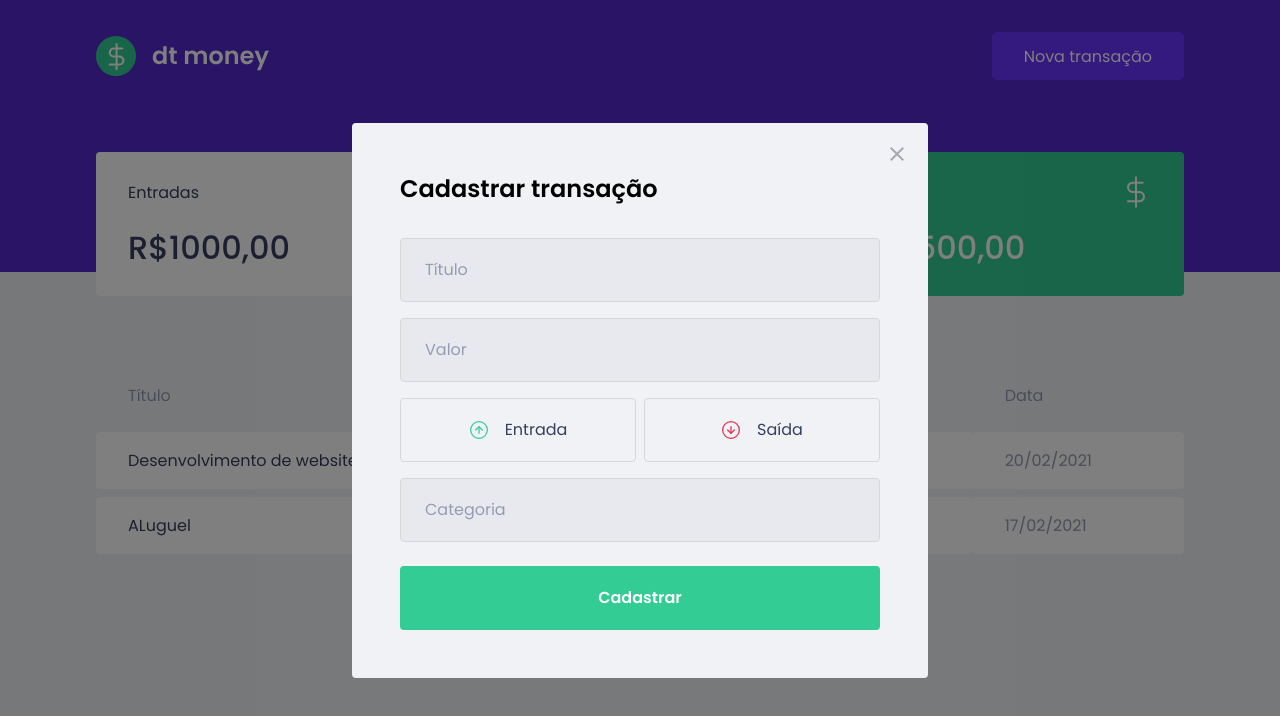
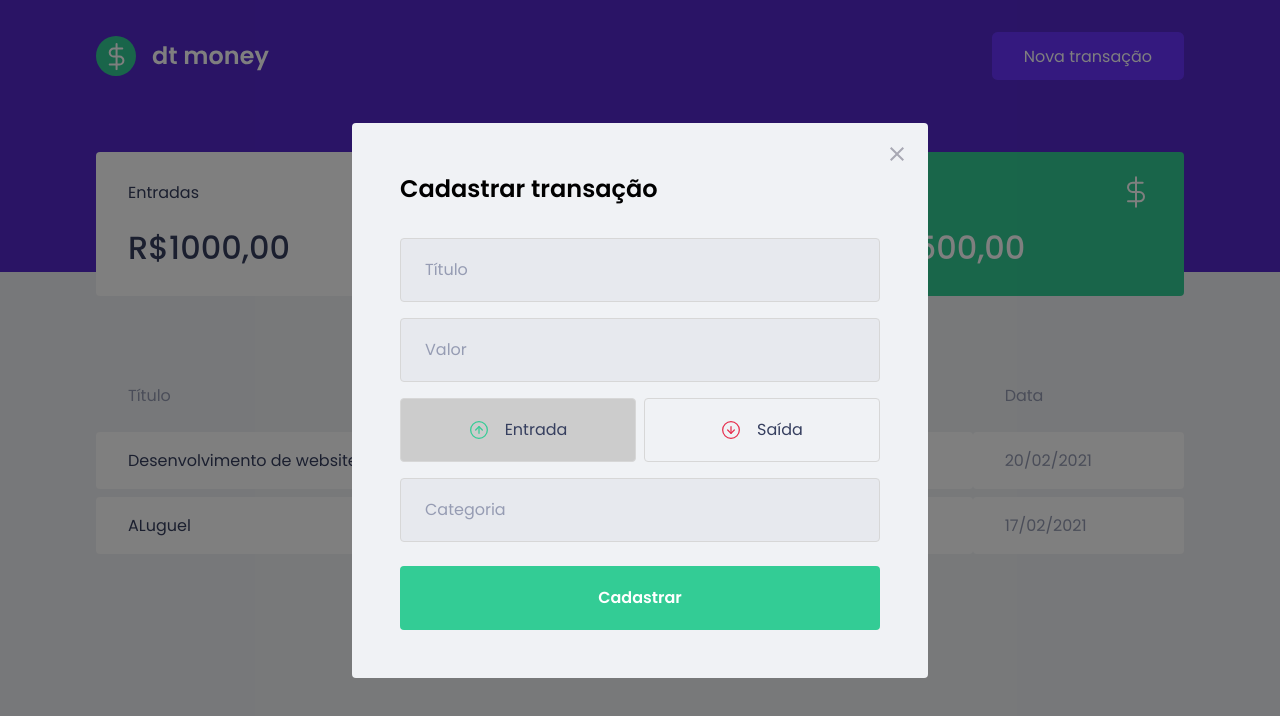
Before and after one commit to jeszgama/trilha-reactjs-chapter2, a React (Create React App) app in the folder dtmoney/: page / in a window 1280 px wide. Both pictures are taken after a click on the button "Nova transação". Shown: the top 716 px of the page. Built offline with nearby package versions, Linux system fonts and the light colour scheme; no server answers; what miragejs would draw is missing.

Commit message:
--cores-dos-botoes

```diff
--- a/dtmoney/src/components/NewTransactionModal/index.tsx
+++ b/dtmoney/src/components/NewTransactionModal/index.tsx
@@ -2,7 +2,10 @@
 import incomeImg from '../../assets/income.svg';
 import outcomeImg from '../../assets/outcome.svg'
 import closeImg from '../../assets/close.svg';
-import { Container, TransactionTypeContainer } from './styles';
+
+import { Container, TransactionTypeContainer, RadioBox } from './styles';
+import { useState } from 'react';
+
 
 interface NewTransactionModalProps {
     isOpen: boolean;
@@ -10,6 +13,8 @@
 }
 
 export function NewTransactionModal({ isOpen, onRequestClose}: NewTransactionModalProps) {
+    const [type, setType] = useState('deposit');
+
     return(
         <Modal
             isOpen={isOpen}
@@ -38,19 +43,23 @@
                 />
 
                 <TransactionTypeContainer>
-                    <button
+                    <RadioBox
                         type="button"
+                        onClick={() => { setType('deposit');}}
+                        isActive={type === 'deposit'}
                     >
                         <img src={incomeImg} alt="Entrada" />
                         <span>Entrada</span>
-                    </button>
+                    </RadioBox>
 
-                    <button
+                    <RadioBox
                         type="button"
+                        onClick={() => { setType('withdraw');}}
+                        isActive={type === 'withdraw'}
                     >
                         <img src={outcomeImg} alt="Saída" />
                         <span>Saída</span>
-                    </button>
+                    </RadioBox>
                 </TransactionTypeContainer>
 
                 <input
--- a/dtmoney/src/components/NewTransactionModal/styles.ts
+++ b/dtmoney/src/components/NewTransactionModal/styles.ts
@@ -54,13 +54,18 @@
     display: grid;
     grid-template-columns: 1fr 1fr;
     gap: 0.5rem;
+`;
 
-    button {
+interface RadioBoxProps {
+    isActive: boolean;
+}
+
+export const RadioBox = styled.button<RadioBoxProps>`
     height: 4rem;
     border: 1px solid #d7d7d7;
     border-radius: 0.25rem;
 
-        background: transparent;
+    background: ${(props) => props.isActive ? '#ccc' : 'transparent'};
 
     display: flex;
     align-items: center;
@@ -83,5 +88,4 @@
         font-size: 1rem;
         color: var(--text-title);
     }
-    }
 `;
```
Lines whose indentation alone changed are shown as unchanged.
